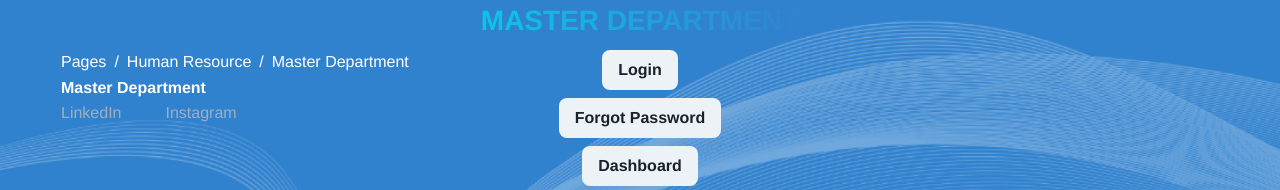
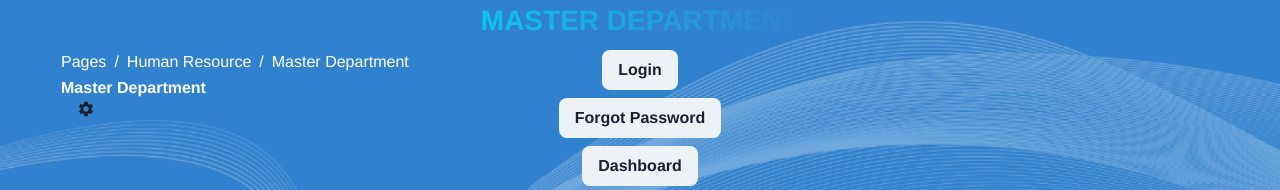
Before and after one commit to ryanadiyantara/chakra-portal, a React (Vite) app in the folder frontend/: page /hr/masterdepartment in a window 1280 px wide. Shown: the top 190 px of the page. Built offline with nearby package versions, Linux system fonts and the light colour scheme.

Commit message:
Fix navbar settings button and option bar, will optimize later

```diff
--- a/frontend/src/components/Navbar.jsx
+++ b/frontend/src/components/Navbar.jsx
@@ -1,4 +1,4 @@
-import React from "react";
+import React, { useState } from "react";
 import {
   Box,
   useColorModeValue,
@@ -11,10 +11,20 @@ import {
   ListItem,
   Link,
   Flex,
+  Drawer,
+  DrawerContent,
+  DrawerHeader,
+  DrawerCloseButton,
+  DrawerBody,
+  Button,
+  useColorMode,
 } from "@chakra-ui/react";
 import { useLocation } from "react-router-dom";
+import { SettingsIcon } from "./Icons/Icons";
+import { HSeparator } from "./Separator";
 
 function Navbar() {
+  const [isOpen, setIsOpen] = useState(false);
   const routes = [
     { path: "/dashboard", name: "Dashboard", category: "" },
     { path: "/employeedirectory", name: "Employee Directory", category: "" },
@@ -30,6 +40,11 @@ function Navbar() {
   ];
   const location = useLocation();
   const activeRoute = routes.find((route) => route.path === location.pathname);
+
+  const handleOpenDrawer = () => setIsOpen(true);
+  const handleCloseDrawer = () => setIsOpen(false);
+
+  const { colorMode, toggleColorMode } = useColorMode();
 
   return (
     <Flex
@@ -76,6 +91,7 @@ function Navbar() {
         px="30px"
         pb="20px"
       >
+        {/* Nahbar Kiri, Done */}
         <Box mb={{ sm: "8px", md: "0px" }}>
           <Breadcrumb>
             <BreadcrumbItem color={"white"}>
@@ -119,31 +135,70 @@ function Navbar() {
           </Link>
         </Box>
 
-        <List display="flex">
-          <ListItem
-            me={{
-              base: "20px",
-              md: "44px",
-            }}
-          >
-            <Link
-              color="gray.400"
-              href="https://www.linkedin.com/in/muchammad-ryan-adiyantara-817377225/"
-            >
-              LinkedIn
-            </Link>
-          </ListItem>
-          <ListItem
-            me={{
-              base: "20px",
-              md: "44px",
-            }}
-          >
-            <Link color="gray.400" href="https://www.instagram.com/ryandyntr/">
-              Instagram
-            </Link>
-          </ListItem>
-        </List>
+        {/* Navbar Kanan belum Done, tambah menu settings
+        yang isi nya ada logout sama ubah tema light dark,
+        kemudian notif yang gada fungsi nya dlu sementara */}
+
+        <Flex
+          pe={{ sm: "0px", md: "16px" }}
+          w={{ sm: "100%", md: "auto" }}
+          alignItems="center"
+          flexDirection="row"
+        >
+          <SettingsIcon
+            cursor="pointer"
+            ms={{ base: "16px", xl: "0px" }}
+            me="16px"
+            onClick={handleOpenDrawer}
+            w="18px"
+            h="18px"
+          />
+        </Flex>
+
+        <Drawer isOpen={isOpen} onClose={handleCloseDrawer}>
+          <DrawerContent>
+            <DrawerHeader>
+              <DrawerCloseButton />
+              <Text fontSize="xl" fontWeight="bold" mt="16px">
+                Chakra Portal Options
+              </Text>
+              <HSeparator />
+            </DrawerHeader>
+            <DrawerBody>
+              <Flex flexDirection="column">
+                <Flex justifyContent="space-between" alignItems="center" mb="24px">
+                  <Text fontSize="md" fontWeight="600" mb="4px">
+                    Dark/Light
+                  </Text>
+                  <Button
+                    onClick={toggleColorMode}
+                    color={colorMode === "light" ? "Dark" : "Light"}
+                  >
+                    Toggle {colorMode === "light" ? "Dark" : "Light"}
+                  </Button>
+                </Flex>
+                <HSeparator />
+                <Box mt="24px">
+                  <Link href="#" w="100%">
+                    <Button
+                      w="100%"
+                      bg={useColorModeValue("white", "transparent")}
+                      border="1px solid"
+                      borderColor={useColorModeValue("gray.700", "white")}
+                      color={useColorModeValue("gray.700", "white")}
+                      fontSize="xs"
+                      variant="no-effects"
+                      px="20px"
+                      mb="16px"
+                    >
+                      <Text textDecoration="none">Log Out</Text>
+                    </Button>
+                  </Link>
+                </Box>
+              </Flex>
+            </DrawerBody>
+          </DrawerContent>
+        </Drawer>
       </Flex>
     </Flex>
   );
```
